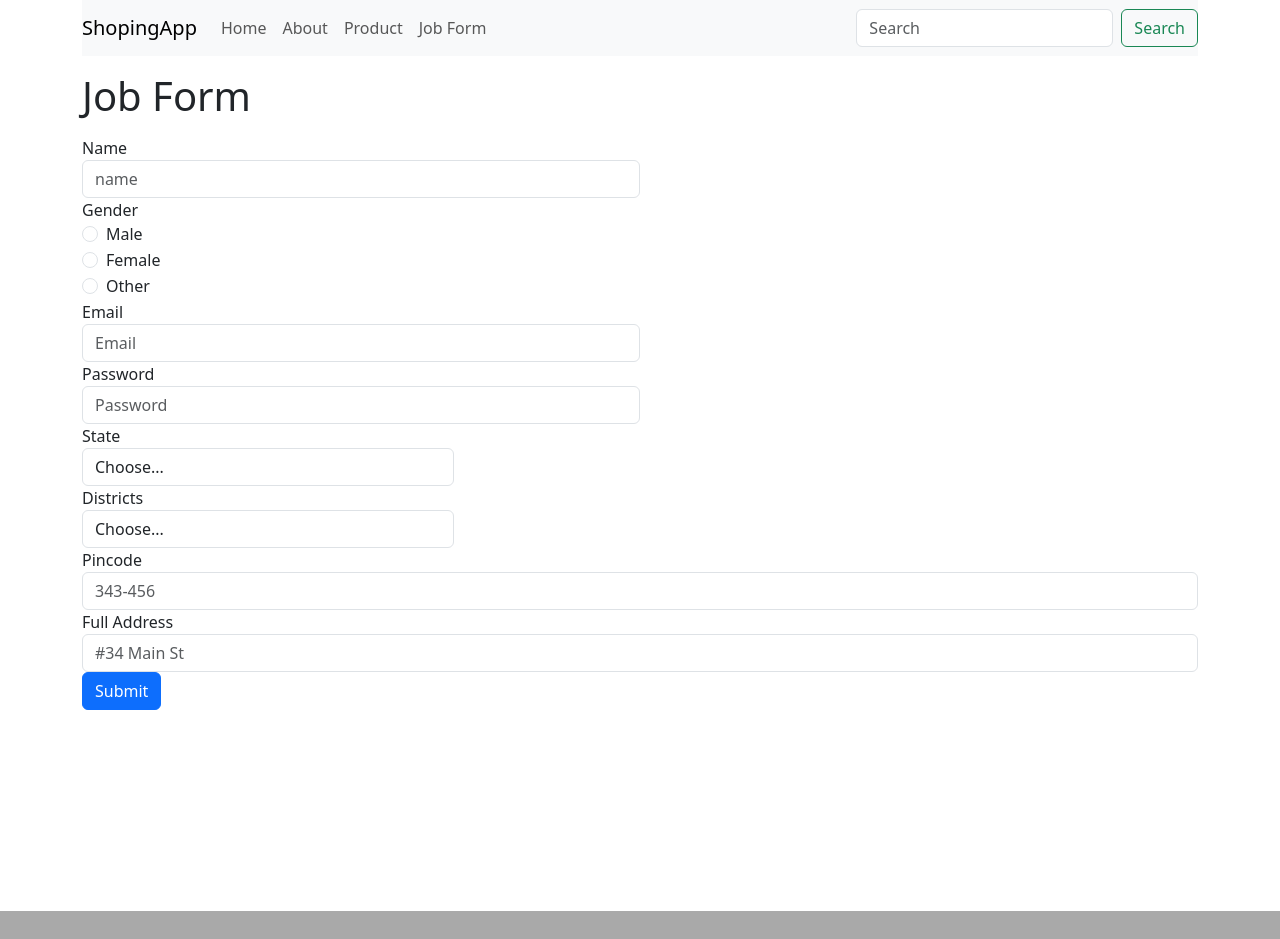
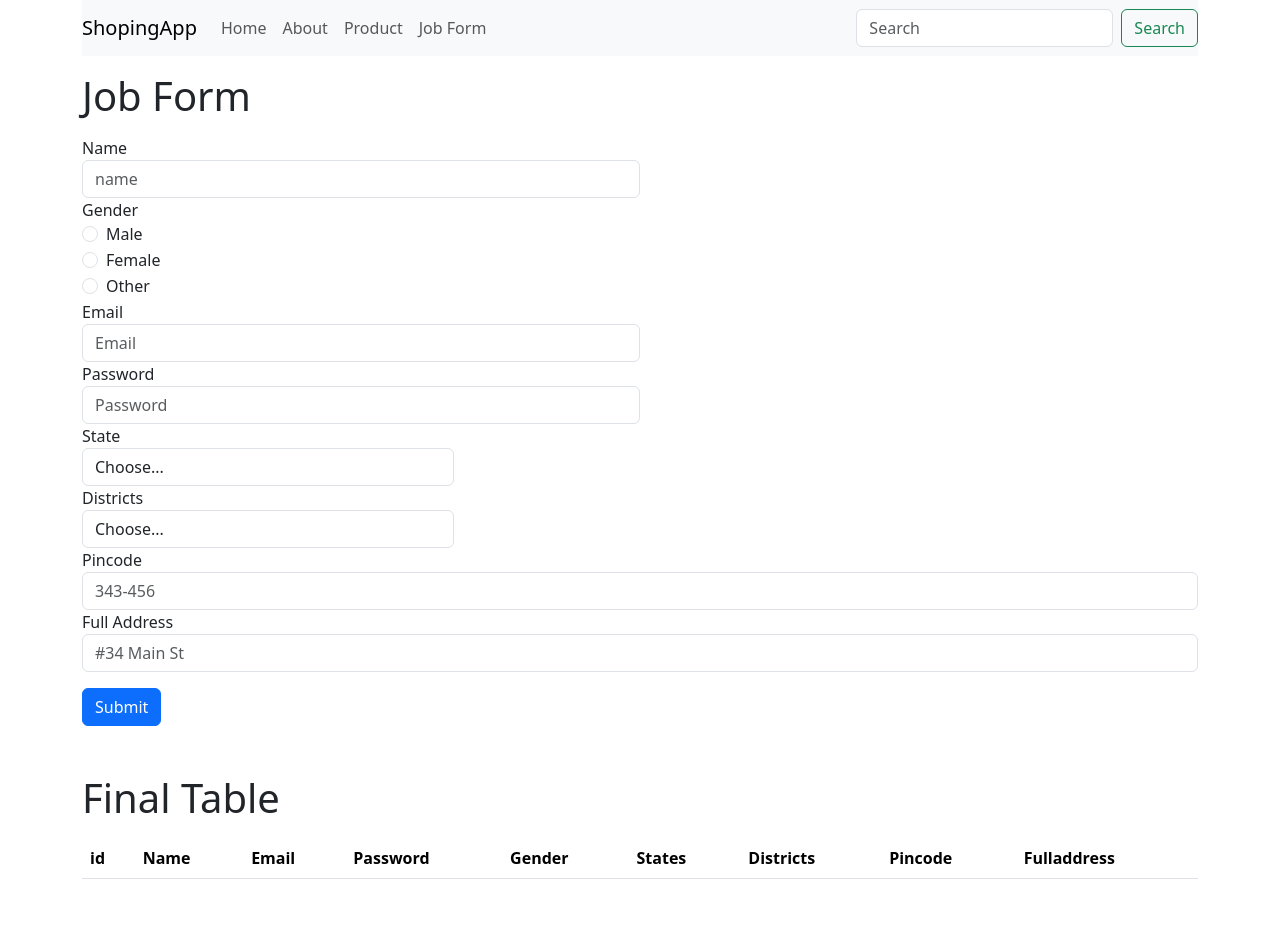
Before and after one commit to Nikhilsaini823/ShoppingApp_using_FatchAPI, a React (Create React App) app: page /jobform in a window 1280 px wide. Shown: the top 939 px of the page. Built offline with nearby package versions, Linux system fonts and the light colour scheme.

Commit message:
fifth Commit

```diff
--- a/src/component/JobProfile/Jobform.js
+++ b/src/component/JobProfile/Jobform.js
@@ -5,8 +5,10 @@ import "./Jobform.css"
 export const Jobform = () => {
     const [finalError, setFinalError] = useState({})
     const [formData, setFormData] = useState({});
+    const [finalData, setFinalData] = useState([]);
 
-    const formFields = ['name', 'email', 'password', 'pincode', 'fulladdress', 'gender', 'state', 'distt'];
+    const formFields = ['name', 'email', 'password', 'pincode', 'fulladdress', 'gender', 'state', 'districts'];
+
 
     const handleErrorMessage = (e) => {
         if (e.target.value === '') {
@@ -14,8 +16,10 @@ export const Jobform = () => {
             for (const key in formData) {
                 if (key === e.target.name) {
                     delete formData[key];
+                    setFinalData({...finalData})
                 } else {
                     setFormData({ ...formData });
+
                 }
             }
         }
@@ -25,18 +29,17 @@ export const Jobform = () => {
                     delete finalError[key];
                 } else {
                     setFinalError({ ...finalError });
+                    // setFinalData({...finalData})
                 }
             }
             setFormData({ ...formData, [e.target.name]: e.target.value });
         }
     }
-
-    const finalData = [];
+    // const finalData = [];
     const validate = (event) => {
         event.preventDefault();
+        finalData.push(formData);
         if (formData && Object.keys(formData).length === formFields.length) {
-            finalData.push(formData);
-            console.log(finalData)
         }
         else {
             let finalError = {};
@@ -48,9 +51,9 @@ export const Jobform = () => {
             setFinalError({ ...finalError });
         }
     }
-
-
+    // console.log(finalData)
     return (
+        <div>
             <form onSubmit={validate} className='container'>
                 <h1 className="mt-3">Job Form</h1>
                 <div className="form-row mt-3">
@@ -64,19 +67,19 @@ export const Jobform = () => {
                     <div className="form-group col-md-6">
                         <label htmlFor="text">Gender</label>
                         <div className="form-check">
-                        <input className="form-check-input" type="radio" value="male" name="radio" onChange={(e) => {
+                            <input className="form-check-input" type="radio" value="male" name="gender" onChange={(e) => {
                             handleErrorMessage(e);
                             }} />
                             <label className="radio-button" htmlFor="radio-button">Male</label>
                         </div>
                         <div className="form-check">
-                        <input className="form-check-input" type="radio" value="female" name="radio" onChange={(e) => {
+                            <input className="form-check-input" type="radio" value="female" name="gender" onChange={(e) => {
                             handleErrorMessage(e);
                             }} />
                             <label className="form-check-label" htmlFor="radio-button">Female</label>
                         </div>
                         <div className="form-check">
-                        <input className="form-check-input" type="radio" name="radio" value="others" onChange={(e) => {
+                            <input className="form-check-input" type="radio" name="gender" value="others" onChange={(e) => {
                             handleErrorMessage(e);
                             }} />
                             <label className="form-check-label" htmlFor="radio-button">Other</label>
@@ -100,7 +103,7 @@ export const Jobform = () => {
                 <div className="form-row">
                     <div className="form-group col-md-4">
                         <label htmlFor="inputState">State</label>
-                    <select className="form-control" onChange={(e) => {handleErrorMessage(e);
+                        <select className="form-control" name='state' onChange={(e) => {handleErrorMessage(e);
                         }}>
                             <option value={""}>Choose...</option>
                             <option value={"HR"}>Haryana</option>
@@ -110,7 +113,7 @@ export const Jobform = () => {
                     </div>
                     <div className="form-group col-md-4">
                         <label htmlFor="inputState">Districts</label>
-                    <select className="form-control"  onChange={(e) => {handleErrorMessage(e);
+                        <select className="form-control" name='districts' onChange={(e) => {handleErrorMessage(e);
                         }} >
                             <option value={""}>Choose...</option>
                             <option value={"Ambala"}>Ambala </option>
@@ -125,7 +128,7 @@ export const Jobform = () => {
                             <option value={"Yamunanagar"}>Yamunanagar</option>
                             <option value={"Other"}>Other..</option>
                         </select>
-                    {finalError.distt && <p className='msgcolor' >{finalError.distt}</p>}
+                        {finalError.districts && <p className='msgcolor' >{finalError.districts}</p>}
                     </div>
                     <div className="form-group col-md-4000">
                         <label htmlFor="inputZip">Pincode</label>
@@ -142,8 +145,46 @@ export const Jobform = () => {
                         {finalError.fulladdress && <p className='msgcolor' >{finalError.fulladdress}</p>}
                     </div>
                 </div>
-            <button type="submit" className="btn btn-primary " >Submit</button>
+                <button type="submit"  className="btn btn-primary mt-3 " >Submit</button>
             </form>
+
+            <div className='container'>
+                <h1 className='mt-5'>Final Table</h1>
+                <table className="table container mt-3">
+                    <thead>
+                        <tr>
+                            <th>id</th>
+                            <th scope='col'>Name</th>
+                            <th scope="col">Email</th>
+                            <th scope="col">Password</th>
+                            <th scope="col">Gender</th>
+                            <th scope="col">States</th>
+                            <th scope="col">Districts</th>
+                            <th scope="col">Pincode</th>
+                            <th scope="col">Fulladdress</th>
+                        </tr>
+                    </thead>
+                    <tbody>
+                    {finalData.map((final, index) => {
+                        console.log('final',final)
+                        return (
+                            <tr key={index}>
+                                <td>{index +1}</td>
+                                <td className='space'>{final.name}</td>
+                                <td className='space'>{final.email}</td>
+                                <td className='space'>{final.password}</td>
+                                <td className='space'>{final.gender}</td>
+                                <td className='space'>{final.state}</td>
+                                <td className='space'>{final.districts}</td>
+                                <td className='space'>{final.pincode}</td>
+                                <td className='space'>{final.fulladdress}</td>
+                            </tr>
+                         );
+                        })}
+                    </tbody>
+                </table>
+            </div>
+        </div>
     )
 }
 
```
Also changed, not shown: src/component/JobProfile/import React from 'react'.js (+36 -0 lines). Lines whose indentation alone changed are shown as unchanged.
